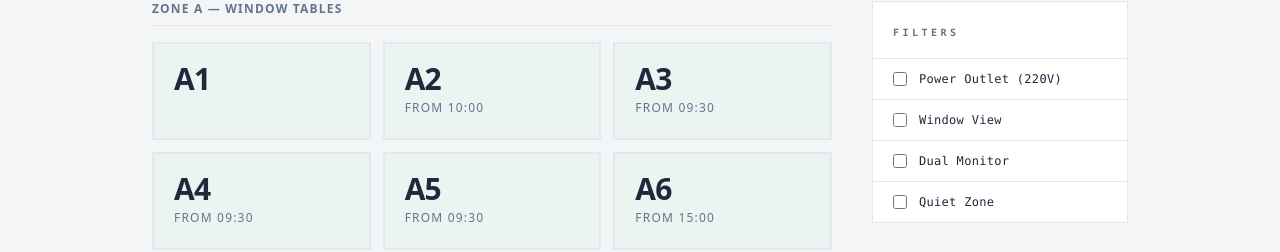
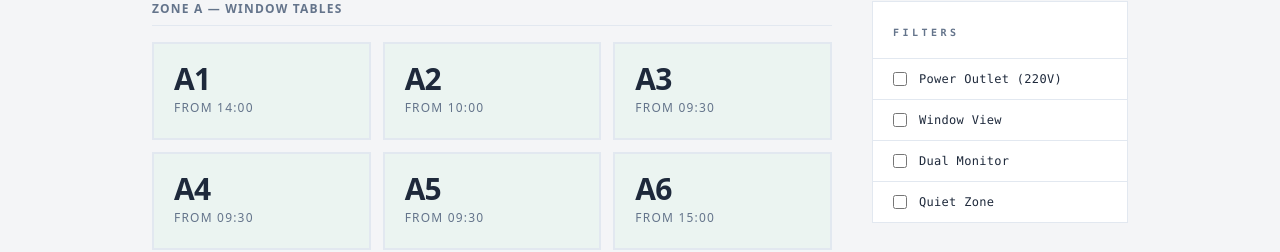
Before and after one commit to lcy-mich/HackLondon-2026, a React app in the folder frontend/: page / in a window 1280 px wide. Shown: the part 193-445 px from the top of the page. Built offline with nearby package versions, Linux system fonts and the light colour scheme; the HTML template or start-up script is replaced by a standard one.

Commit message:
feature: occupied

```diff
--- a/frontend/src/components/seats/SeatCard.tsx
+++ b/frontend/src/components/seats/SeatCard.tsx
@@ -1,4 +1,5 @@
 import type { CSSProperties } from 'react';
+import { User } from 'lucide-react';
 import { useSeatStore } from '../../store/seatStore';
 import type { Seat, TimeSlot } from '../../types';
 
@@ -19,10 +20,15 @@ function slotToLabel(slot: number): string {
   return `${String(h).padStart(2, '0')}:${m}`;
 }
 
+/** Current real-world slot index (0–47) based on the user's local clock. */
+function currentRealWorldSlot(): number {
+  const now = new Date();
+  return Math.floor((now.getHours() * 60 + now.getMinutes()) / 30);
+}
+
 /**
- * Returns true if the visual range [left, right) (right exclusive) overlaps
- * any booking in the list.  Booking intervals are half-open [startSlot, endSlot).
- * Overlap iff max(left, b.start) < min(right, b.end).
+ * Returns true if the visual range [left, right) overlaps any booking.
+ * Intervals are half-open; overlap iff max(left, b.start) < min(right, b.end).
  */
 function isRangeBooked(bookings: TimeSlot[], left: number, right: number): boolean {
   return bookings.some(
@@ -30,14 +36,44 @@ function isRangeBooked(bookings: TimeSlot[], left: number, right: number): boole
   );
 }
 
+/**
+ * Walk-in Phantom Booking check.
+ *
+ * If physicalStatus === "occupied", there's an unregistered person sitting now.
+ * The system treats them as holding a phantom booking:
+ *   phantomStart = currentRealWorldSlot   (inclusive)
+ *   phantomEnd   = startSlot of the next future booking | 48  (exclusive)
+ *
+ * Returns true if the user's selected range [left, right) overlaps [phantomStart, phantomEnd).
+ */
+function isPhantomBlocking(seat: Seat, left: number, right: number): boolean {
+  if (seat.physicalStatus !== 'occupied') return false;
+
+  const nowSlot     = currentRealWorldSlot();
+  const phantomStart = nowSlot;
+
+  // First booking whose startSlot is strictly after now → walk-in is forced out at that point.
+  const nextFuture = seat.todayBookings
+    .filter((b) => b.startSlot > nowSlot)
+    .sort((a, b) => a.startSlot - b.startSlot)[0];
+
+  const phantomEnd = nextFuture ? nextFuture.startSlot : 48;
+
+  return Math.max(left, phantomStart) < Math.min(right, phantomEnd);
+}
+
 export function SeatCard({ seat, onClick, isSelected }: SeatCardProps) {
   const selectedTimeRange = useSeatStore((s) => s.selectedTimeRange);
   const currentTheme      = useSeatStore((s) => s.currentTheme);
   const [left, right] = selectedTimeRange;
 
-  const bookedInRange = isRangeBooked(seat.todayBookings, left, right);
+  const bookedInRange      = isRangeBooked(seat.todayBookings, left, right);
+  const phantomBlocked     = isPhantomBlocking(seat, left, right);
+  const isUnavailable      = bookedInRange || phantomBlocked;
+  // True only when the physical walk-in (not an online booking) is the sole reason.
+  const physicalOnlyBlock  = phantomBlocked && !bookedInRange;
 
-  // First booking that overlaps the selected range → show "Until HH:MM" hint.
+  // First online booking that overlaps the selected range → show "Until HH:MM" hint.
   const currentBooking = bookedInRange
     ? (seat.todayBookings.find(
         (b) => Math.max(left, b.startSlot) < Math.min(right, b.endSlot)
@@ -45,7 +81,7 @@ export function SeatCard({ seat, onClick, isSelected }: SeatCardProps) {
     : null;
 
   // First booking that starts at or after the right edge → show "From HH:MM" hint.
-  const nextUpcomingSlot = !bookedInRange
+  const nextUpcomingSlot = !isUnavailable
     ? (seat.todayBookings.find((b) => b.startSlot >= right) ?? null)
     : null;
 
@@ -57,7 +93,7 @@ export function SeatCard({ seat, onClick, isSelected }: SeatCardProps) {
     if (isSelected) {
       cardClass = 'bg-white text-black cursor-pointer ring-2 ring-inset ring-[#334155]';
       cardStyle = undefined;
-    } else if (bookedInRange) {
+    } else if (isUnavailable) {
       cardClass = 'text-white cursor-default';
       cardStyle = {
         backgroundColor: '#334155',
@@ -75,13 +111,21 @@ export function SeatCard({ seat, onClick, isSelected }: SeatCardProps) {
         className={`px-6 py-4 flex flex-row items-center justify-between min-h-[4.5rem] w-full ${cardClass}`}
         style={cardStyle}
         onClick={onClick}
-        aria-label={`Seat ${seat.seatId} — ${bookedInRange ? 'reserved' : 'free'} during selected window`}
+        aria-label={`Seat ${seat.seatId} — ${isUnavailable ? 'unavailable' : 'free'} during selected window`}
       >
         <span className="text-5xl font-mono font-black leading-none tracking-tight">
           {seat.seatId}
         </span>
 
-        <div className="text-right">
+        <div className="flex items-center gap-3 text-right">
+          {/* Physical occupancy badge — only when a walk-in (not an online booking) is blocking */}
+          {physicalOnlyBlock && (
+            <span className="flex items-center gap-1 text-xs font-mono uppercase tracking-widest opacity-80 bg-white/10 px-2 py-0.5 rounded">
+              <User size={12} />
+              walk‑in
+            </span>
+          )}
+
           {currentBooking && (
             <span className="text-sm font-mono uppercase tracking-widest opacity-70">
               ✕ Until {slotToLabel(currentBooking.endSlot)}
@@ -100,7 +144,7 @@ export function SeatCard({ seat, onClick, isSelected }: SeatCardProps) {
   // ── Default card (academic / paper themes) ────────────────────────────────
   const colorClasses = isSelected
     ? selectedClasses
-    : bookedInRange
+    : isUnavailable
     ? reservedClasses
     : freeClasses;
 
@@ -108,13 +152,19 @@ export function SeatCard({ seat, onClick, isSelected }: SeatCardProps) {
     <button
       className={`border-2 p-5 flex flex-col min-h-[5.5rem] ${colorClasses}`}
       onClick={onClick}
-      aria-label={`Seat ${seat.seatId} — ${bookedInRange ? 'reserved' : 'free'} during selected window`}
+      aria-label={`Seat ${seat.seatId} — ${isUnavailable ? 'unavailable' : 'free'} during selected window`}
     >
       <span className="text-3xl font-bold tracking-tight leading-none">
         {seat.seatId}
       </span>
 
       <div className="mt-auto">
+        {physicalOnlyBlock && (
+          <span className="flex items-center gap-1 text-xs text-secondary uppercase tracking-widest">
+            <User size={10} />
+            walk‑in
+          </span>
+        )}
         {currentBooking && (
           <span className="text-xs text-secondary uppercase tracking-widest">
             Until {slotToLabel(currentBooking.endSlot)}
--- a/frontend/src/services/mockApi.ts
+++ b/frontend/src/services/mockApi.ts
@@ -39,30 +39,35 @@ const seedSeats: Seat[] = [
   {
     seatId: 'A1',
     status: 'free',
-    nextBookingStartTime: null,
-    todayBookings: [],
+    physicalStatus: 'occupied',          // walk-in with no booking
+    nextBookingStartTime: slotToIso(28), // 14:00 — next booking forces them out
+    todayBookings: [{ startSlot: 28, endSlot: 32 }], // 14:00–16:00
   },
   {
     seatId: 'A2',
     status: 'reserved',
+    physicalStatus: 'empty',
     nextBookingStartTime: slotToIso(20),             // 10:00
     todayBookings: [{ startSlot: 20, endSlot: 24 }], // 10:00–12:00
   },
   {
     seatId: 'A3',
     status: 'upcoming',
+    physicalStatus: 'empty',
     nextBookingStartTime: slotToIso(19),             // 09:30
     todayBookings: [{ startSlot: 19, endSlot: 22 }], // 09:30–11:00
   },
   {
     seatId: 'A4',
     status: 'awaiting_checkin',
+    physicalStatus: 'empty',
     nextBookingStartTime: slotToIso(19),             // 09:30
     todayBookings: [{ startSlot: 19, endSlot: 23 }], // 09:30–11:30
   },
   {
     seatId: 'A5',
     status: 'occupied',
+    physicalStatus: 'occupied',          // confirmed by IR sensor
     nextBookingStartTime: slotToIso(19),             // 09:30
     todayBookings: [
       { startSlot: 19, endSlot: 24 },               // 09:30–12:00
@@ -72,24 +77,28 @@ const seedSeats: Seat[] = [
   {
     seatId: 'A6',
     status: 'free',
+    physicalStatus: 'empty',
     nextBookingStartTime: slotToIso(30),             // 15:00
     todayBookings: [{ startSlot: 30, endSlot: 34 }], // 15:00–17:00
   },
   {
     seatId: 'B1',
     status: 'free',
+    physicalStatus: 'empty',
     nextBookingStartTime: null,
     todayBookings: [],
   },
   {
     seatId: 'B2',
     status: 'free',
+    physicalStatus: 'empty',
     nextBookingStartTime: slotToIso(22),             // 11:00
     todayBookings: [{ startSlot: 22, endSlot: 25 }], // 11:00–12:30
   },
   {
     seatId: 'B3',
     status: 'reserved',
+    physicalStatus: 'empty',
     nextBookingStartTime: slotToIso(26),             // 13:00
     todayBookings: [
       { startSlot: 16, endSlot: 19 },               // 08:00–09:30
@@ -99,18 +108,21 @@ const seedSeats: Seat[] = [
   {
     seatId: 'B4',
     status: 'free',
+    physicalStatus: 'empty',
     nextBookingStartTime: null,
     todayBookings: [],
   },
   {
     seatId: 'B5',
     status: 'free',
+    physicalStatus: 'empty',
     nextBookingStartTime: slotToIso(28),             // 14:00
     todayBookings: [{ startSlot: 28, endSlot: 32 }], // 14:00–16:00
   },
   {
     seatId: 'B6',
     status: 'free',
+    physicalStatus: 'empty',
     nextBookingStartTime: null,
     todayBookings: [],
   },
--- a/frontend/src/types/index.ts
+++ b/frontend/src/types/index.ts
@@ -14,6 +14,7 @@ export interface TimeSlot {
 export interface Seat {
   seatId: string;                      // e.g. "A1", "B3"
   status: SeatStatus;                  // retained for hardware state machine
+  physicalStatus: 'empty' | 'occupied'; // live IR sensor reading
   nextBookingStartTime: string | null; // ISO 8601; earliest upcoming booking, or null
   todayBookings: TimeSlot[];           // full day schedule; drives binary timeline UI
 }
```
Also changed, not shown: 1 other file (tests, documents, lock files or other folders).
